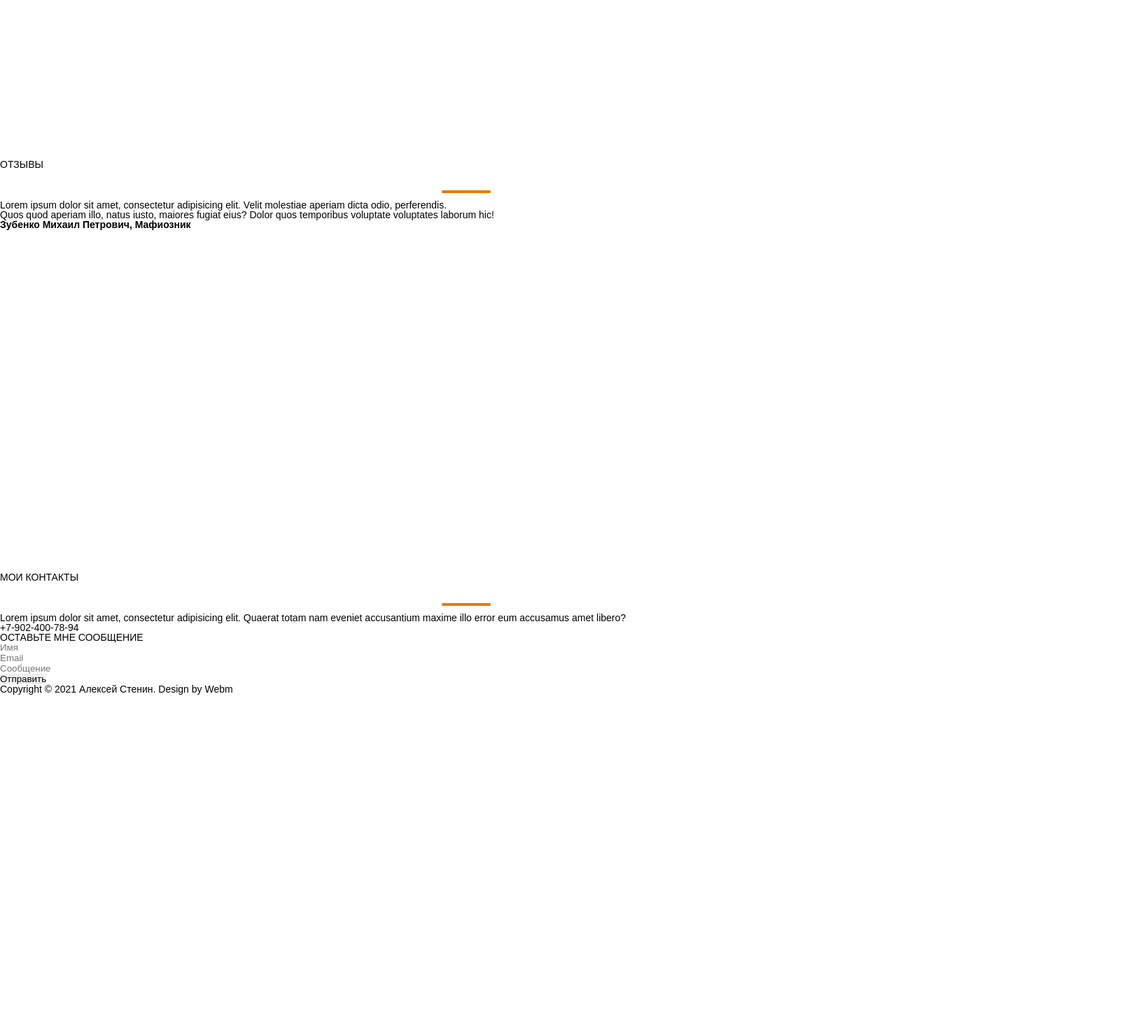
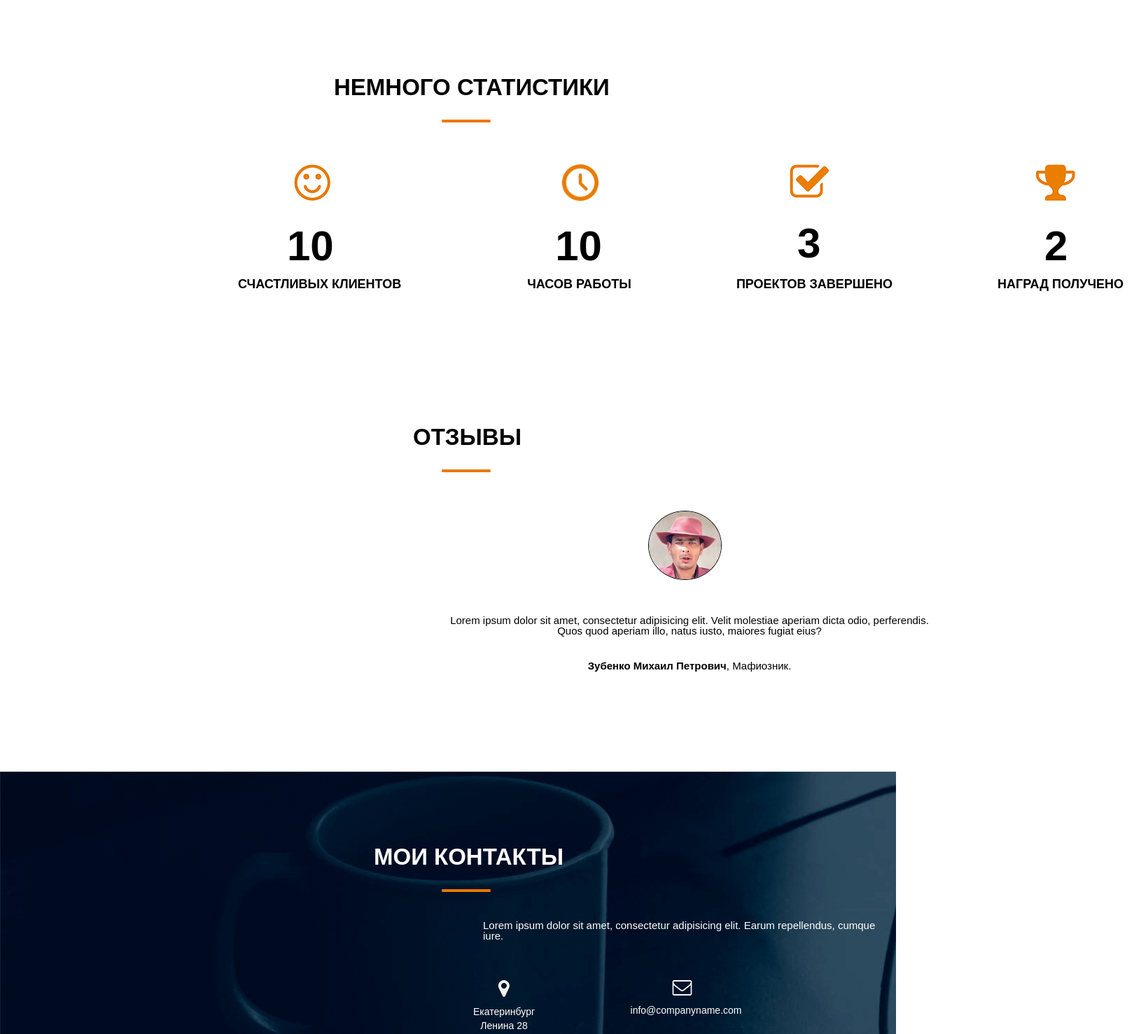
Before and after one commit to AlexStenin/AlexStenin.github.io, a plain HTML site: page src/index.html in a window 1280 px wide. Shown: the part 4313-5791 px from the top of the page at 70% size, 1640 px wide, since content can reach past the window. Drawn offline with Linux system fonts and the light colour scheme.

Commit message:
проработал блоки до "контактов"

```diff
--- a/src/css/style.css
+++ b/src/css/style.css
@@ -33,7 +33,7 @@ nav {
 
 .main {
     width: 100%;
-    height: calc(100% - 60px);
+    height: calc(1015px);
     background: url(../img/me.png) 90% 100%/auto 75% no-repeat, url(../img/bg.jpg) center/cover no-repeat;
 }
 
@@ -85,7 +85,6 @@ nav {
 
 #pic {
     margin: 15px 0px 15px calc(46% + 6px);
-
     width: 10%;
     height: 24%;
     border: 1px solid #080808;
@@ -294,12 +293,11 @@ nav {
     color: white;
     font-size: 16px;
     padding: 0px 39px;
-    margin: 0px 0px 0px 0px;
 }
 
 .project_name {
 
-    width: 900px;
+    width: 850px;
     float: left;
     margin-left: 79px;
 }
@@ -323,12 +321,34 @@ nav {
 
 .calculation h2{
     font-size: 33px;
-    margin: 100px 0px 0px calc(50% - 105px);
+    font-weight: bold;
+    margin: 100px 0px 0px calc(50% - 116px);
 }
 
 .calculation h3{
     font-size: 27px;
+    margin: 10px 0px 0px 500px;
+}
 
+.calculation select{
+    width: 891px;
+    height: 60px;
+    margin: 9px 0px 20px 500px;
+    padding: 0px 0px 0px 15px;
+    border: 1px solid #eeeeee;
+    background-color: #eeeeee;
+    border-radius: 2px;
+    font-size: 15px;
+    color: #7d7d7d;
+}
+
+#line_end {
+    margin: 0px 0px 0px 500px;
+}
+
+.calculation span{
+    display: block;
+    margin: 10px 0px 0px 500px;
 }
 
 .statistic {
@@ -337,14 +357,256 @@ nav {
     float: left;
 }
 
+.statistic h2{
+    font-size: 33px;
+    font-weight: bold;
+    margin: 105px 0px 0px calc(50% - 163px);
+}
+
+.block_statistic{
+    float: left;
+    height: 235px;
+    width: 1300px;
+    margin: 50px 0px 0px 340px;
+}
+
+.happy_client {
+    float: left;
+
+}
+
+.happy_client h3 {
+    font-size: 60px;
+    font-weight: bold;
+    margin: 35px 0px 0px 70px;
+}
+
+.happy_client span {
+    display: block;
+    font-size: 18px;
+    font-weight: bold;
+    margin: 15px 0px 0px 0px;
+}
+
+#smile{
+    margin: 0px 0px 0px 80px;
+}
+
+.hours {
+    float: left;
+    margin: 0px 0px 0px 150px;
+}
+
+.hours h3 {
+    font-size: 60px;
+    font-weight: bold;
+    margin: 35px 0px 0px 70px;
+}
+
+.hours span {
+    display: block;
+    font-size: 18px;
+    font-weight: bold;
+    margin: 15px 0px 0px 30px;
+}
+
+#clock {
+    margin: 0px 0px 0px 80px;
+    width: 52px;
+}
+
+.proj_end {
+    float: left;
+    margin: 0px 0px 0px 150px;
+}
+
+.proj_end h3 {
+	font-size: 60px;
+	font-weight: bold;
+	margin: 35px 0px 0px 87px;
+}
+.proj_end span {
+    display: block;
+    font-size: 18px;
+    font-weight: bold;
+    margin: 19px 0px 0px 0px;
+}
+
+#ok {
+    margin: 0px 0px 0px 76px;
+}
+
+.awards {
+    float: left;
+    margin: 0px 0px 0px 150px;
+}
+
+.awards h3 {
+    font-size: 60px;
+    font-weight: bold;
+    margin: 35px 0px 0px 67px;
+}
+
+.awards span {
+    display: block;
+    font-size: 18px;
+    font-weight: bold;
+    margin: 15px 0px 0px 0px;
+}
+
+
+#kubek {
+    margin: 0px 0px 0px 54px;
+}
+
 .reviews {
-    height: 590px;
+    height: 600px;
     width: 100%;
     float: left;
 }
 
-.contacts{
+.reviews h2{
+    font-size: 33px;
+    font-weight: bold;
+    margin: 105px 0px 0px calc( 50% - 50px);
+}
+
+.scroller {
+    float: left;
+    width: 700px;
+    height: 340px;
+    margin: 30px 0px 0px 635px;
+}
+
+.scroller span {
+    margin-top: 35px;
+    display: block;
+    text-align: center;
+    font-size: 15px;
+}
+
+
+#mafioznik {
+    margin: 15px 0px 15px calc(50% - 59px);
+    width: 15%;
+    height: 29%;
+    border: 1px solid #080808;
+    border-radius: 50%;
+}
+
+
+.contacts {
+    float: left;
     height: 810px;
     width: 100%;
+	background: url(../img/fon_cont.png);
+}
+
+.contacts h2 {
+    font-size: 33px;
+    font-weight: bold;
+    margin: 105px 0px 0px calc( 50% - 106px);
+    color: #fff;
+}
+
+
+
+.contacts>span {
+    display: block;
+    margin: 30px 0px 0px 690px;
+    font-size: 15px;
+    color: #fff;
+}
+
+.location {
+    float: left;
+    width: 100px;
+    margin: 55px 0px 0px 670px;
+}
+
+.location span {
+    display: block;
+    color: #fff;
+    margin: 10px 0px 0px 0px;
+    text-align: center;
+    line-height: 20px;
+}
+
+#geo {
+    margin: 0px 0px 0px 41px;
+}
+
+.mail {
+	float: left;
+	width: 160px;
+	margin: 55px 0px 0px 130px;
+}
+
+.mail span {
+    display: block;
+    color: #fff;
+    margin: 10px 0px 0px 0px;
+    text-align: center;
+    line-height: 20px;
+}
+
+#convert {
+    margin: 0px 0px 0px 60px;
+}
+
+.phone {
+    float: left;
+    width: 116px;
+    margin: 55px 0px 0px 110px;
+}
+
+.phone span {
+    display: block;
+    color: #fff;
+    margin: 10px 0px 0px 0px;
+    line-height: 20px;
+    text-align: center;
+}
+
+#phone {
+    margin: 0px 0px 0px 49px;
+}
+
+.contacts h3 {
+	float: left;
+	font-size: 25px;
+	font-weight: bold;
+	margin: 50px 0px 0px calc( 50% - 150px);
+	color: #fff;
+}
+
+
+.input_text {
+    float: left;
+
+}
+
+.input_text input {
     float: left;
 }
+.name {
+    float: left;
+}
+
+.usermail {
+    float: left;
+}
+
+
+
+.maps {
+    float: left;
+}
+
+.msg {
+    float: left;
+}
+
+.copyright {
+    float: left;
+}
--- a/src/index.html
+++ b/src/index.html
@@ -141,6 +141,7 @@
 
         <h2>Расчет стоимости</h2>
         <div id="line"><img src="img/line.png" alt=""></div>
+
         <form action="#" name="calc">
 
             <h3>ТИП САЙТА</h3>
@@ -171,12 +172,10 @@
                 <option value="Адаптивность под планшеты">Адаптивность под планшеты</option>
                 <option value="Адаптивность под смартфоны">Адаптивность под смартфоны</option>
             </select>
-
+            <img src="img/line_end.png" alt="" id="line_end">
             <br>
             <span><b>Сроки</b></span>
-            <br>
             <span><b>Стоимость</b></span>
-
 
         </form>
     </div>
@@ -186,36 +185,36 @@
         <h2>НЕМНОГО СТАТИСТИКИ</h2>
 
         <div id="line"><img src="img/line.png" alt=""></div>
-        <!--Сделать в css-->
+
 
         <div class="block_statistic">
 
             <div class="happy_client">
-                <img src="" alt="">
-                <!--Смайлик-->
-                <h3>10</h3> <br>
-                <span>СЧАСТЛИВЫХ КЛИЕНТОВ</span> <br>
+                <img src="img/smile.png" alt="" id="smile">
+
+                <h3>10</h3>
+                <span>СЧАСТЛИВЫХ КЛИЕНТОВ</span>
             </div>
 
             <div class="hours">
-                <img src="" alt="">
-                <!--Картинка с тегом-->
+                <img src="img/clock.png" alt="" id="clock">
+
                 <h3>10</h3>
-                <span>ЧАСОВ РАБОТЫ</span> <br>
+                <span>ЧАСОВ РАБОТЫ</span>
             </div>
 
             <div class="proj_end">
-                <img src="" alt="">
-                <!--Галочка-->
+                <img src="img/ok.png" alt="" id="ok">
+
                 <h3>3</h3>
-                <span>ПРОЕКТОВ ЗАВЕРШЕНО</span> <br>
+                <span>ПРОЕКТОВ ЗАВЕРШЕНО</span>
             </div>
 
             <div class="awards">
-                <img src="" alt="">
-                <!--Кубок-->
-                <br>
-                <span>НАГРАД ПОЛУЧЕНО</span> <br>
+                <img src="img/kubek.png" alt="" id="kubek">
+
+                <h3>2</h3>
+                <span>НАГРАД ПОЛУЧЕНО</span>
             </div>
         </div>
 
@@ -226,54 +225,89 @@
         <h2>ОТЗЫВЫ</h2>
 
         <div id="line"><img src="img/line.png" alt=""></div>
-        <!--Сделать в css-->
 
         <div class="scroller">
+            <img src="img/mafiozink.png" alt="" id="mafioznik">
+            <br>
 
-            <!--<img src="#" alt=""> фото из рандомного чела сделать по меньше в круге в css-->
-            <span>Lorem ipsum dolor sit amet, consectetur adipisicing elit. Velit molestiae aperiam dicta odio, perferendis. <br>
-                Quos quod aperiam illo, natus iusto, maiores fugiat eius? Dolor quos temporibus voluptate voluptates laborum hic!</span>
-            <br>
-            <span><b>Зубенко Михаил Петрович, Мафиозник</b></span>
+            <span>Lorem ipsum dolor sit amet, consectetur adipisicing elit. Velit molestiae aperiam dicta odio, perferendis. <br>Quos quod aperiam illo, natus iusto, maiores fugiat eius?</span>
+
+            <span><b>Зубенко Михаил Петрович</b>, Мафиозник.</span>
 
         </div>
     </div>
-
 <footer>
     <div class="contacts">
         <h2>МОИ КОНТАКТЫ</h2>
 
         <div id="line"><img src="img/line.png" alt=""></div>
-            <!--Сделать в css-->
-            <span>Lorem ipsum dolor sit amet, consectetur adipisicing elit. Quaerat totam nam eveniet accusantium maxime illo error eum accusamus amet libero?</span>
 
-            <div class="location"><a href="https://www.google.ru/maps"></a></div>
-            <div class="mail"><a href="https://alex.stenin10@mail.ru"></a></div>
-            <div class="telephone">+7-902-400-78-94</div>
-            <!--onclick autocopy js code-->
+        <span>Lorem ipsum dolor sit amet, consectetur adipisicing elit. Earum repellendus, cumque iure.</span>
+
+        <div class="location">
+
+            <img src="img/geo.png" alt="" id="geo">
+            <span>Екатеринбург <br>
+            Ленина 28</span>
+
+        </div>
+
+        <div class="mail">
+
+            <img src="img/convert.png" alt="" id="convert">
+            <span>info@companyname.com</span>
+        </div>
+
+        <div class="phone">
+
+            <img src="img/phone.png" alt="" id="phone">
+            <span>+7-902-400-78-94</span>
+        </div>
+
 
         <h3>ОСТАВЬТЕ МНЕ СООБЩЕНИЕ</h3>
+
         <div class="input_text">
 
             <form action="#">
-                    <!--Выровнять в css-->
-                    <div class="name"><input type="text" name="text_name" placeholder="Имя"></div>
-                    <div class="usermail"><input type="text" name="text_usermail" placeholder="Email"></div>
-                    <div class="msg"><input type="text" name="text_msg" placeholder="Сообщение"></div>
+                <div class="name">
+
+                    <input type="text" name="text_name" placeholder="Имя">
+
+                </div>
+
+                <div class="usermail">
+
+                    <input type="text" name="text_usermail" placeholder="Email">
+
+                </div>
+
+                <div class="msg">
+
+                    <input type="text" name="text_msg" placeholder="Сообщение">
+
+                </div>
+
                 <input type="submit" value="Отправить">
+                <!--onclick autocopy js code-->
             </form>
 
             <div class="social_network"></div>
             <!--Кнопки с переходом на соц страницы-->
 
         </div>
+
         <div class="maps"></div>
         <!--Яндекс карты-->
+    </div>
+
+    <div class="copyright">
         <h5>Copyright &copy; 2021 Алексей Стенин. Design by Webm</h5>
     </div>
+
+
 </footer>
 
 </body>
 
-
 </html>
```
Also changed, not shown: src/img/clock.png (added), src/img/convert.png (added), src/img/fon_cont.png (added), src/img/geo.png (added), src/img/kubek.png (added), src/img/line_end.png (added), src/img/mafiozink.png (added), src/img/ok.png (added), src/img/phone.png (added), src/img/smile.png (added). Lines whose indentation alone changed are shown as unchanged.
